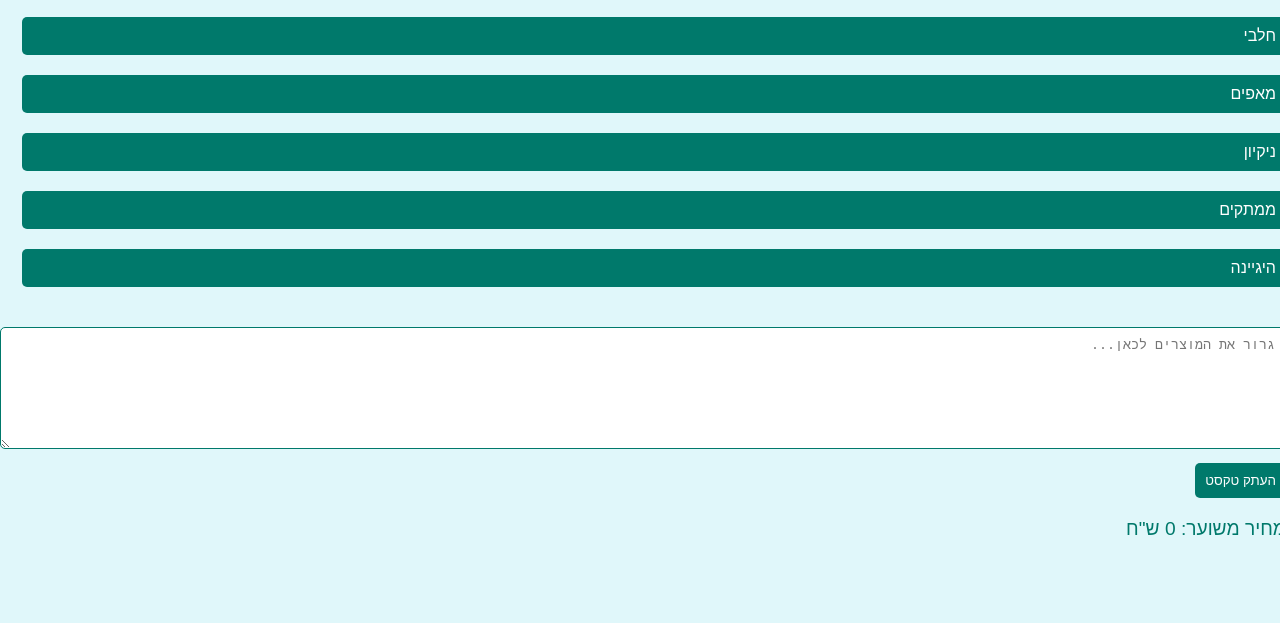
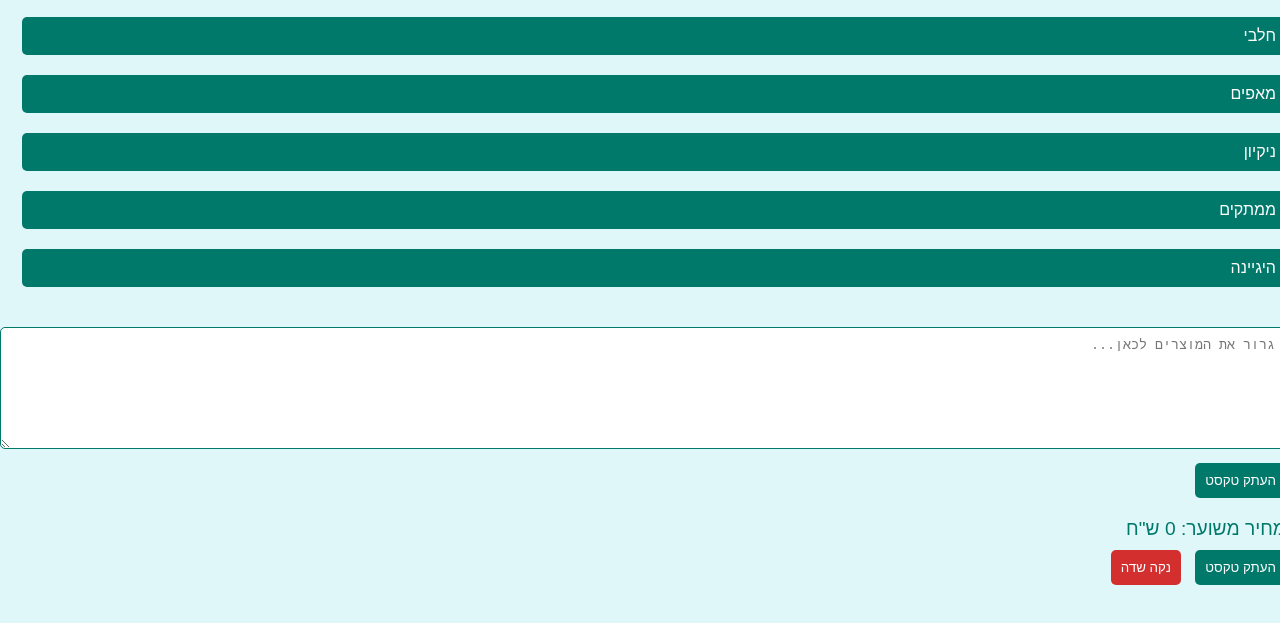
Before and after one commit to Davidtam561/reshimatkniyot, a plain HTML site: page index.html in a window 1280 px wide. Shown: the part 121-744 px from the top of the page. Drawn offline with Linux system fonts and the light colour scheme.

Commit message:
Update index.html

```diff
--- a/index.html
+++ b/index.html
@@ -31,6 +31,16 @@
             display: none;
             flex-wrap: wrap;
         }
+        #clear-button {
+    margin-top: 10px;
+    margin-right: 10px;
+    padding: 10px;
+    background-color: #d32f2f;
+    color: white;
+    border: none;
+    border-radius: 5px;
+    cursor: pointer;
+}
         .product {
             flex: 1 1 calc(33.333% - 20px);
             margin: 10px;
@@ -147,6 +157,8 @@
     <button id="copy-button">העתק טקסט</button>
     <div id="total-price">מחיר משוער: 0 ש"ח</div>
 
+<button id="copy-button">העתק טקסט</button>
+<button id="clear-button">נקה שדה</button>
     <script>
         document.querySelectorAll('.category-header').forEach(header => {
             header.addEventListener('click', () => {
```
